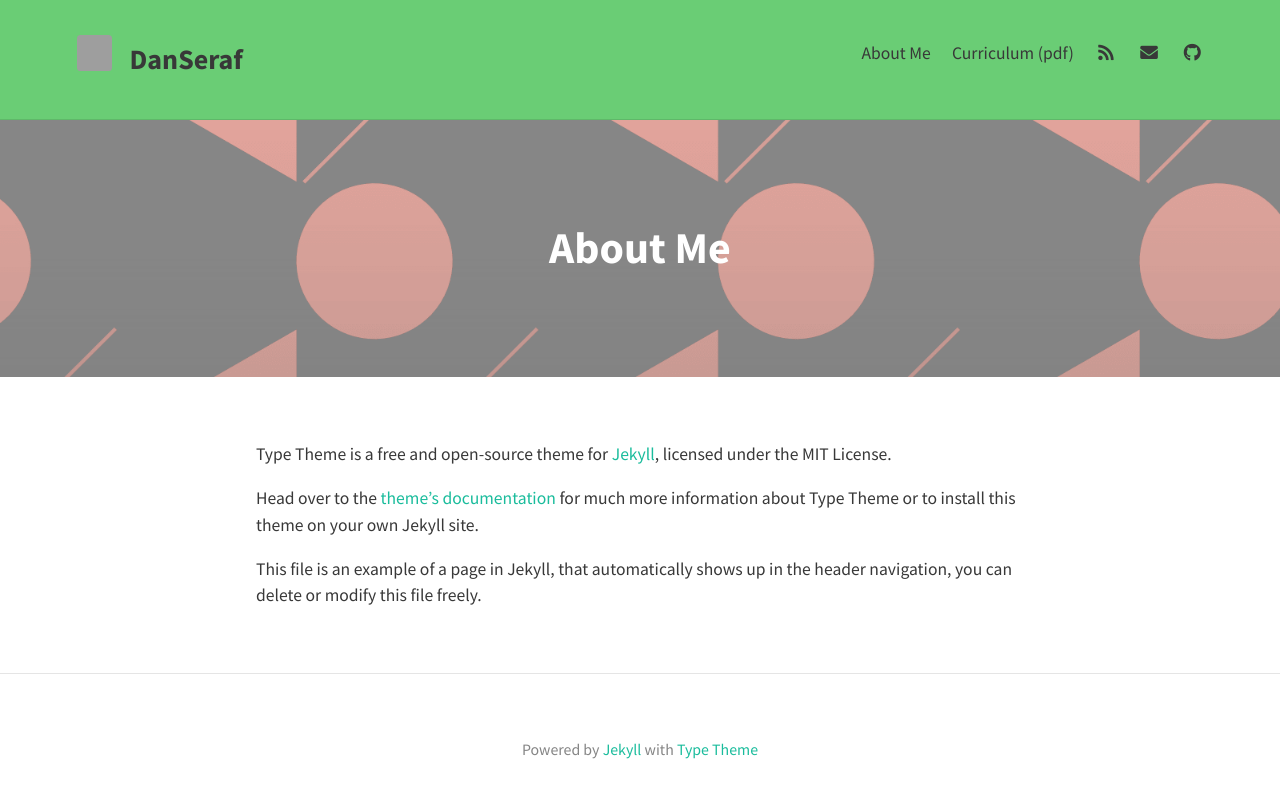
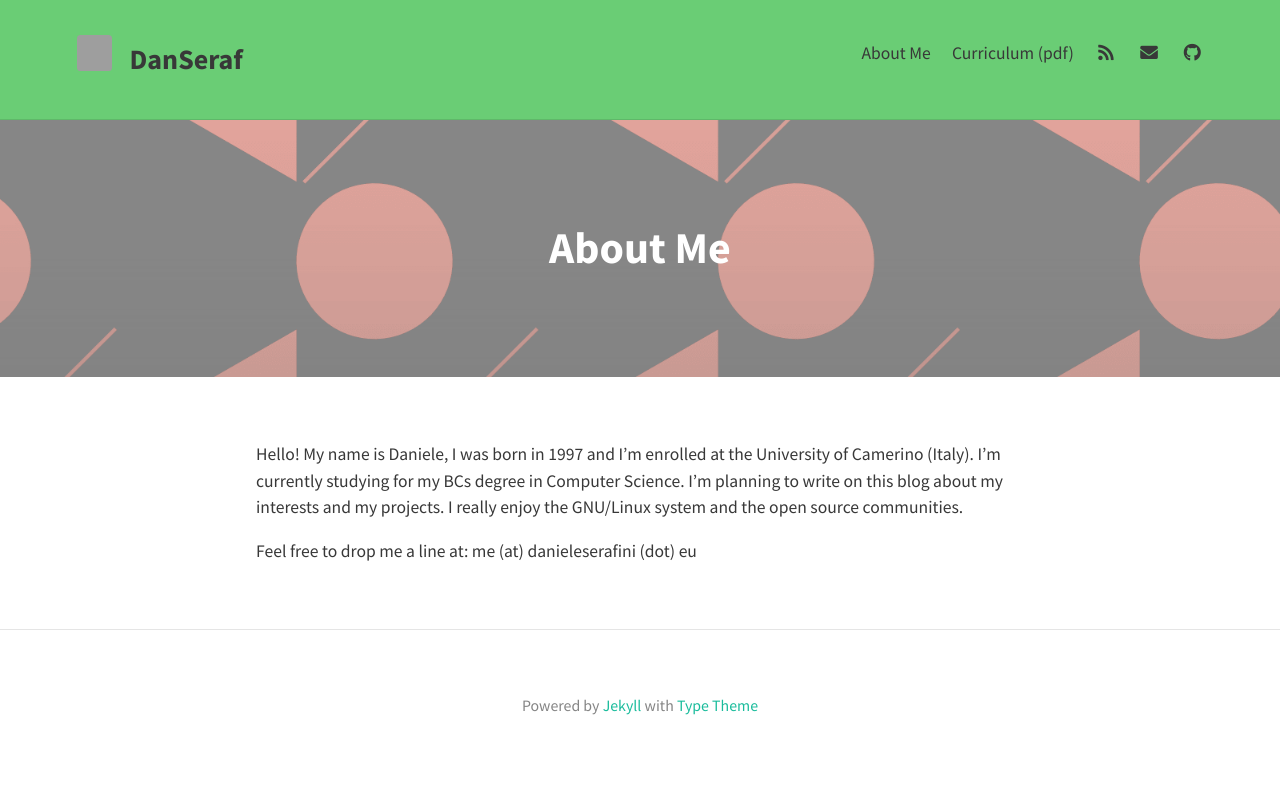
Before and after one commit to DanSeraf/danseraf.github.io, a Jekyll site: the page built from about.md, in a window 1280 px wide. Shown: the top 798 px of the page. Built offline with Jekyll 4.4.1, drawn with Linux system fonts in a browser that asks for light colours; nearby versions of some CDN libraries; grey boxes are pictures that could not be loaded.

Commit message:
cv, about

```diff
--- a/_config.yml
+++ b/_config.yml
@@ -1,6 +1,6 @@
 # SITE CONFIGURATION
 baseurl: ""
-url: "https://danseraf.github.io/"
+url: "https://danieleserafini.eu/"
 
 # THEME-SPECIFIC CONFIGURATION
 theme_settings:
--- a/about.md
+++ b/about.md
@@ -5,8 +5,10 @@
 feature-img: "assets/img/sample_feature_img_2.png"
 ---
 
-Type Theme is a free and open-source theme for [Jekyll](http://jekyllrb.com/), licensed under the MIT License.
+Hello! My name is Daniele, I was born in 1997 and I'm enrolled at the University of Camerino (Italy).
+I'm currently studying for my BCs degree in Computer Science.
+I'm planning to write on this blog about my interests and my projects.
+I really enjoy the GNU/Linux system and the open source communities.
 
-Head over to the [theme's documentation](https://rohanchandra.github.io/project/type/) for much more information about Type Theme or to install this theme on your own Jekyll site.
-
-This file is an example of a page in Jekyll, that automatically shows up in the header navigation, you can delete or modify this file freely.
+Feel free to drop me a line at:
+me (at) danieleserafini (dot) eu
```
Also changed, not shown: 1 other file.
